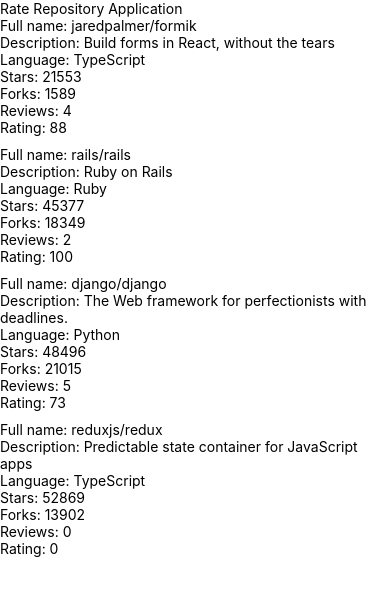
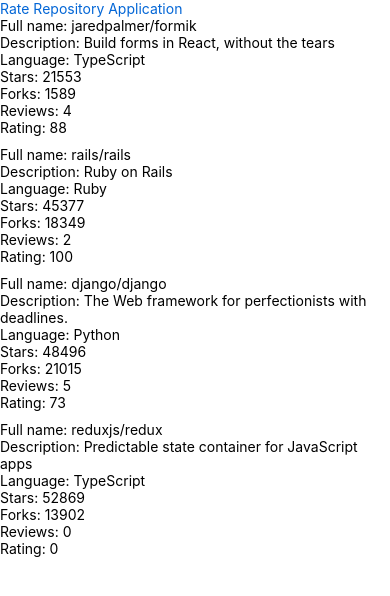
Before and after one commit to serhatprogramming/rate-repository-app, a React Native app: screen / in a window 390 px wide. Shown: the top 596 px of the page. Built offline with nearby package versions, Linux system fonts and the light colour scheme.

Commit message:
theme added.

```diff
--- a/src/components/Main.jsx
+++ b/src/components/Main.jsx
@@ -1,6 +1,7 @@
 import Constants from "expo-constants";
-import { Text, StyleSheet, View } from "react-native";
+import { StyleSheet, View } from "react-native";
 import RepositoryList from "./RepositoryList";
+import Text from "./Text";
 
 const styles = StyleSheet.create({
   container: {
@@ -13,7 +14,7 @@
 const Main = () => {
   return (
     <View style={styles.container}>
-      <Text>Rate Repository Application</Text>
+      <Text color="primary">Rate Repository Application</Text>
       <RepositoryList />
     </View>
   );
--- /dev/null
+++ b/src/components/Text.jsx
@@ -0,0 +1,39 @@
+import { Text as NativeText, StyleSheet } from "react-native";
+
+import theme from "../theme";
+
+const styles = StyleSheet.create({
+  text: {
+    color: theme.colors.textPrimary,
+    fontSize: theme.fontSizes.body,
+    fontFamily: theme.fonts.main,
+    fontWeight: theme.fontWeights.normal,
+  },
+  colorTextSecondary: {
+    color: theme.colors.textSecondary,
+  },
+  colorPrimary: {
+    color: theme.colors.primary,
+  },
+  fontSizeSubheading: {
+    fontSize: theme.fontSizes.subheading,
+  },
+  fontWeightBold: {
+    fontWeight: theme.fontWeights.bold,
+  },
+});
+
+const Text = ({ color, fontSize, fontWeight, style, ...props }) => {
+  const textStyle = [
+    styles.text,
+    color === "textSecondary" && styles.colorTextSecondary,
+    color === "primary" && styles.colorPrimary,
+    fontSize === "subheading" && styles.fontSizeSubheading,
+    fontWeight === "bold" && styles.fontWeightBold,
+    style,
+  ];
+
+  return <NativeText style={textStyle} {...props} />;
+};
+
+export default Text;
--- /dev/null
+++ b/src/theme.js
@@ -0,0 +1,20 @@
+const theme = {
+  colors: {
+    textPrimary: "#24292e",
+    textSecondary: "#586069",
+    primary: "#0366d6",
+  },
+  fontSizes: {
+    body: 14,
+    subheading: 16,
+  },
+  fonts: {
+    main: "System",
+  },
+  fontWeights: {
+    normal: "400",
+    bold: "700",
+  },
+};
+
+export default theme;
```
